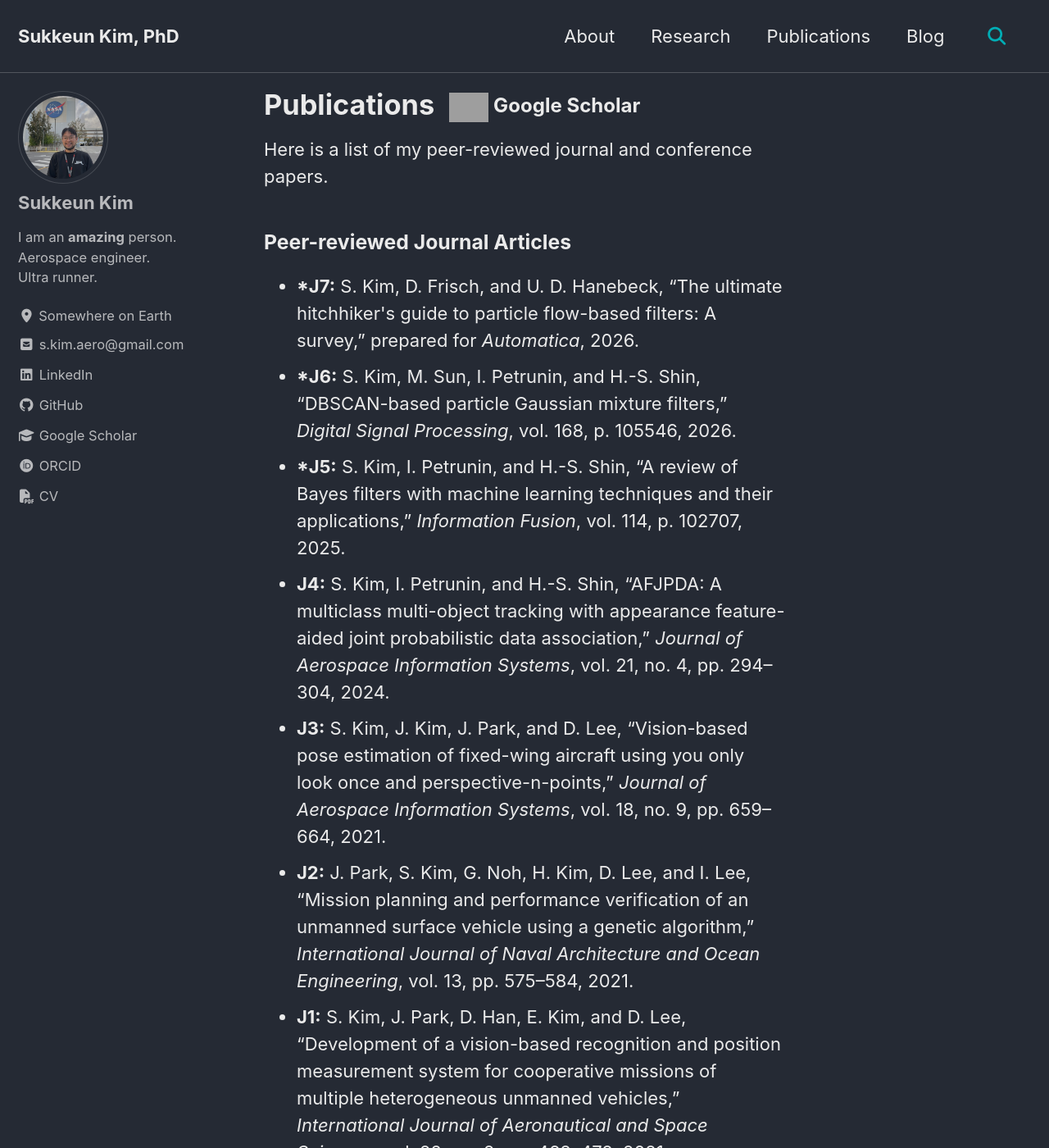
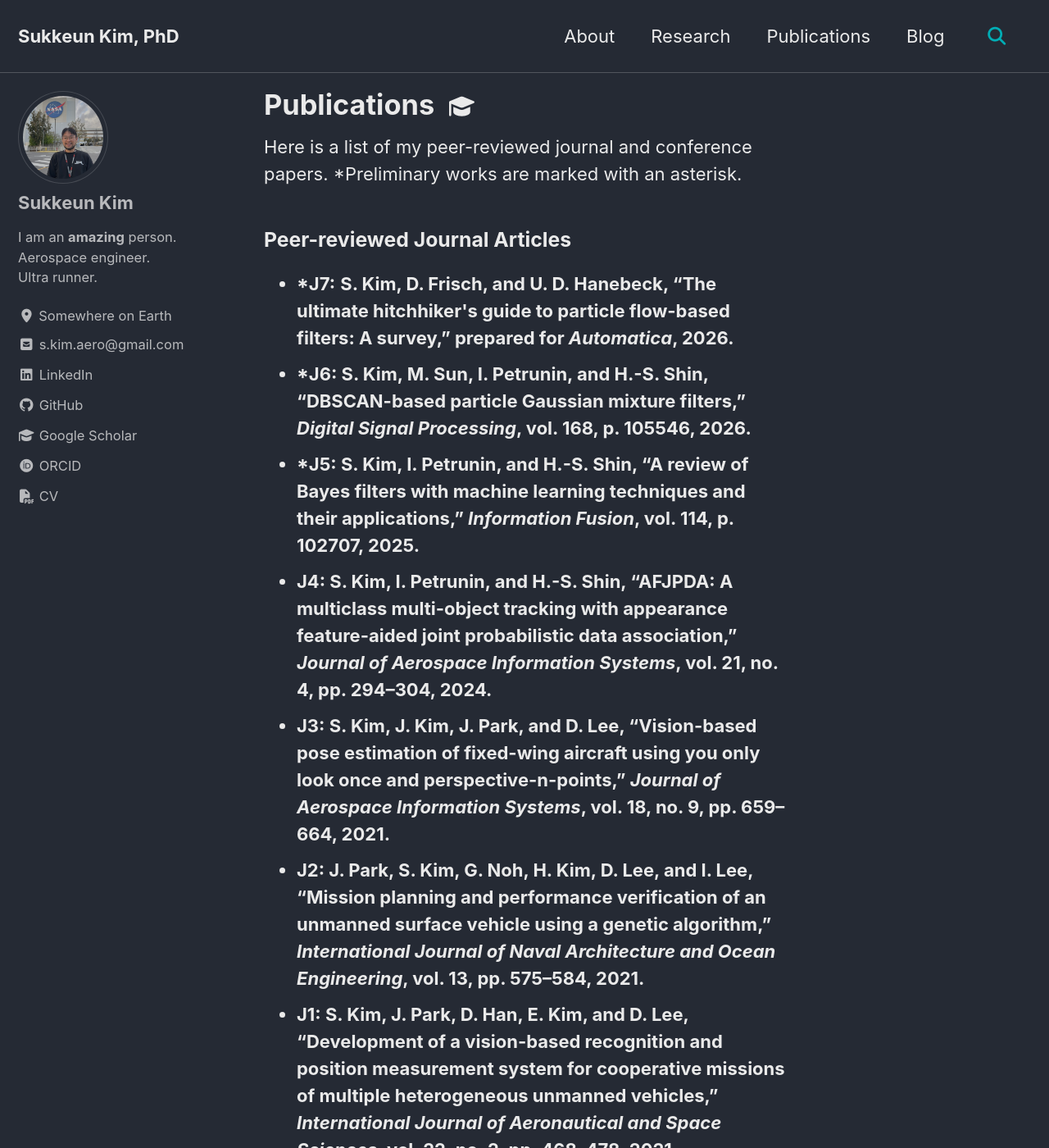
Before and after one commit to skim-aero/skim-aero.github.io, a Jekyll site: the page built from _pages/publications.html, in a window 1280 px wide and 1400 px high. Shown: the whole window at 82% size. Built offline with Jekyll 4.4.1, drawn with Linux system fonts in a browser that asks for light colours; cached includes are drawn as plain includes; some of the changed text lies outside the part shown; grey boxes are pictures that could not be loaded.

Commit message:
Updated publications - using HTML

```diff
--- a/_pages/publications.html
+++ b/_pages/publications.html
@@ -1,22 +1,22 @@
 ---
 layout: single
-title: "Publications <a href='https://scholar.google.com/citations?user=ucaZIY0AAAAJ&hl=en&oi=ao' target='_blank' style='font-size: 0.7em; vertical-align: middle; margin-left: 10px;'><img src='/assets/images/ScholarGoogle.png' style='height: 1.5em; display: inline-block; vertical-align: middle;' alt='Google Scholar'> Google Scholar</a>"
+title: "Publications <a href='https://scholar.google.com/citations?user=ucaZIY0AAAAJ&hl=en&oi=ao' target='_blank' style='font-size: 0.8em; vertical-align: middle; margin-left: 8px;'><i class='fas fa-fw fa-graduation-cap' aria-hidden='true'></i></a>"
 permalink: /publications/
 author_profile: true
 ---
 
-<p>Here is a list of my peer-reviewed journal and conference papers.</p>
+<p>Here is a list of my peer-reviewed journal and conference papers. *Preliminary works are marked with an asterisk.</p>
 
 <!-- Peer-reviewed Journal Articles -->
 <h3>Peer-reviewed Journal Articles</h3>
 <ul>
-  <li><strong>*J7:</strong> S. Kim, D. Frisch, and U. D. Hanebeck, &ldquo;The ultimate hitchhiker's guide to particle flow-based filters: A survey,&rdquo; prepared for <em>Automatica</em>, 2026.</li>
-  <li><strong>*J6:</strong> S. Kim, M. Sun, I. Petrunin, and H.-S. Shin, &ldquo;DBSCAN-based particle Gaussian mixture filters,&rdquo; <em>Digital Signal Processing</em>, vol. 168, p. 105546, 2026.</li>
-  <li><strong>*J5:</strong> S. Kim, I. Petrunin, and H.-S. Shin, &ldquo;A review of Bayes filters with machine learning techniques and their applications,&rdquo; <em>Information Fusion</em>, vol. 114, p. 102707, 2025.</li>
-  <li><strong>J4:</strong> S. Kim, I. Petrunin, and H.-S. Shin, &ldquo;AFJPDA: A multiclass multi-object tracking with appearance feature-aided joint probabilistic data association,&rdquo; <em>Journal of Aerospace Information Systems</em>, vol. 21, no. 4, pp. 294&ndash;304, 2024.</li>
-  <li><strong>J3:</strong> S. Kim, J. Kim, J. Park, and D. Lee, &ldquo;Vision-based pose estimation of fixed-wing aircraft using you only look once and perspective-n-points,&rdquo; <em>Journal of Aerospace Information Systems</em>, vol. 18, no. 9, pp. 659&ndash;664, 2021.</li>
-  <li><strong>J2:</strong> J. Park, S. Kim, G. Noh, H. Kim, D. Lee, and I. Lee, &ldquo;Mission planning and performance verification of an unmanned surface vehicle using a genetic algorithm,&rdquo; <em>International Journal of Naval Architecture and Ocean Engineering</em>, vol. 13, pp. 575&ndash;584, 2021.</li>
-  <li><strong>J1:</strong> S. Kim, J. Park, D. Han, E. Kim, and D. Lee, &ldquo;Development of a vision-based recognition and position measurement system for cooperative missions of multiple heterogeneous unmanned vehicles,&rdquo; <em>International Journal of Aeronautical and Space Sciences</em>, vol. 22, no. 2, pp. 468&ndash;478, 2021.</li>
+  <li><strong>*J7:</strong> <strong> S. Kim<strong>, D. Frisch, and U. D. Hanebeck, &ldquo;The ultimate hitchhiker's guide to particle flow-based filters: A survey,&rdquo; prepared for <em>Automatica</em>, 2026.</li>
+  <li><strong>*J6:</strong> <strong> S. Kim<strong>, M. Sun, I. Petrunin, and H.-S. Shin, &ldquo;DBSCAN-based particle Gaussian mixture filters,&rdquo; <em>Digital Signal Processing</em>, vol. 168, p. 105546, 2026.</li>
+  <li><strong>*J5:</strong> <strong> S. Kim<strong>, I. Petrunin, and H.-S. Shin, &ldquo;A review of Bayes filters with machine learning techniques and their applications,&rdquo; <em>Information Fusion</em>, vol. 114, p. 102707, 2025.</li>
+  <li><strong>J4:</strong> <strong> S. Kim<strong>, I. Petrunin, and H.-S. Shin, &ldquo;AFJPDA: A multiclass multi-object tracking with appearance feature-aided joint probabilistic data association,&rdquo; <em>Journal of Aerospace Information Systems</em>, vol. 21, no. 4, pp. 294&ndash;304, 2024.</li>
+  <li><strong>J3:</strong> <strong> S. Kim<strong>, J. Kim, J. Park, and D. Lee, &ldquo;Vision-based pose estimation of fixed-wing aircraft using you only look once and perspective-n-points,&rdquo; <em>Journal of Aerospace Information Systems</em>, vol. 18, no. 9, pp. 659&ndash;664, 2021.</li>
+  <li><strong>J2:</strong> J. Park, <strong> S. Kim<strong>, G. Noh, H. Kim, D. Lee, and I. Lee, &ldquo;Mission planning and performance verification of an unmanned surface vehicle using a genetic algorithm,&rdquo; <em>International Journal of Naval Architecture and Ocean Engineering</em>, vol. 13, pp. 575&ndash;584, 2021.</li>
+  <li><strong>J1:</strong> <strong> S. Kim<strong>, J. Park, D. Han, E. Kim, and D. Lee, &ldquo;Development of a vision-based recognition and position measurement system for cooperative missions of multiple heterogeneous unmanned vehicles,&rdquo; <em>International Journal of Aeronautical and Space Sciences</em>, vol. 22, no. 2, pp. 468&ndash;478, 2021.</li>
 </ul>
 
 <div style="margin-top: 20px;"></div>
@@ -24,19 +24,15 @@ author_profile: true
 <!-- Peer-reviewed Conferences -->
 <h3>Peer-reviewed Conferences</h3>
 <ul>
-  <li><strong>*C5:</strong> S. Kim and U. D. Hanebeck, &ldquo;The hitchhiker's guide to particle flow-based filters: A survey,&rdquo; in <em>Proceedings of the 23rd IFAC World Congress (IFAC 2026)</em>, (Busan, Republic of Korea), August 2026.</li>
-  <li><strong>C4:</strong> S. Kim and U. D. Hanebeck, &ldquo;Deterministic prior sample set prediction approaches for newton-flow particle filters,&rdquo; in <em>Proceedings of the 29th International Conference on Information Fusion (FUSION 2026)</em>, (Trondheim, Norway), June 2026.</li>
-  <li><strong>*C3:</strong> S. Kim, S. Moon, I. Petrunin, H.-S. Shin, and S. Khattak, &ldquo;Autonomous robotic radio source localization via a novel gaussian mixture filtering approach,&rdquo; in <em>2025 28th International Conference on Information Fusion (FUSION)</em>, (Rio de Janeiro, Brazil), pp. 1&ndash;8, July 2025.</li>
-  <li><strong>C2:</strong> S. Kim, O. Park, and H.-S. Shin, &ldquo;A design of VFR approach and departure procedures of UAM at vertiports ajacent to the airport,&rdquo; in <em>34th Congress of the International Council of the Aeronautical Sciences (ICAS 2024)</em>, (Florence, Italy), pp. 1&ndash;17, September 2024.</li>
-  <li><strong>*C1:</strong> S. Kim, I. Petrunin, and H.-S. Shin, &ldquo;A review of Kalman filter with artificial intelligence techniques,&rdquo; in <em>2022 Integrated Communication, Navigation and Surveillance Conference (ICNS)</em>, (Washington D.C., United States), pp. 1&ndash;12, IEEE, April 2022.</li>
+  <li><strong>*C5:</strong> <strong> S. Kim<strong> and U. D. Hanebeck, &ldquo;The hitchhiker's guide to particle flow-based filters: A survey,&rdquo; in <em>Proceedings of the 23rd IFAC World Congress (IFAC 2026)</em>, (Busan, Republic of Korea), August 2026.</li>
+  <li><strong>C4:</strong> <strong> S. Kim<strong> and U. D. Hanebeck, &ldquo;Deterministic prior sample set prediction approaches for newton-flow particle filters,&rdquo; in <em>Proceedings of the 29th International Conference on Information Fusion (FUSION 2026)</em>, (Trondheim, Norway), June 2026.</li>
+  <li><strong>*C3:</strong> <strong> S. Kim<strong>, S. Moon, I. Petrunin, H.-S. Shin, and S. Khattak, &ldquo;Autonomous robotic radio source localization via a novel gaussian mixture filtering approach,&rdquo; in <em>2025 28th International Conference on Information Fusion (FUSION)</em>, (Rio de Janeiro, Brazil), pp. 1&ndash;8, July 2025.</li>
+  <li><strong>C2:</strong> <strong> S. Kim<strong>, O. Park, and H.-S. Shin, &ldquo;A design of VFR approach and departure procedures of UAM at vertiports ajacent to the airport,&rdquo; in <em>34th Congress of the International Council of the Aeronautical Sciences (ICAS 2024)</em>, (Florence, Italy), pp. 1&ndash;17, September 2024.</li>
+  <li><strong>*C1:</strong> <strong> S. Kim<strong>, I. Petrunin, and H.-S. Shin, &ldquo;A review of Kalman filter with artificial intelligence techniques,&rdquo; in <em>2022 Integrated Communication, Navigation and Surveillance Conference (ICNS)</em>, (Washington D.C., United States), pp. 1&ndash;12, IEEE, April 2022.</li>
 </ul>
 
-<!-- Footnote / Note -->
-<p style="font-size: 0.85em; color: #666; margin-top: 30px;">
-  <em>*Preliminary works are marked with an asterisk.</em>
-</p>
 
 <!-- Last Update Section -->
 <p style="font-size: 0.9em; color: #666; margin-top: 30px;">
-  <em>Last update: 01.10.2026</em>
+  <em>Last update: 02.10.2026</em>
 </p>
```
